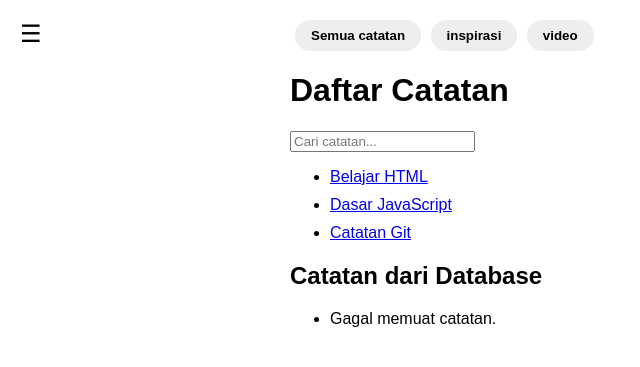
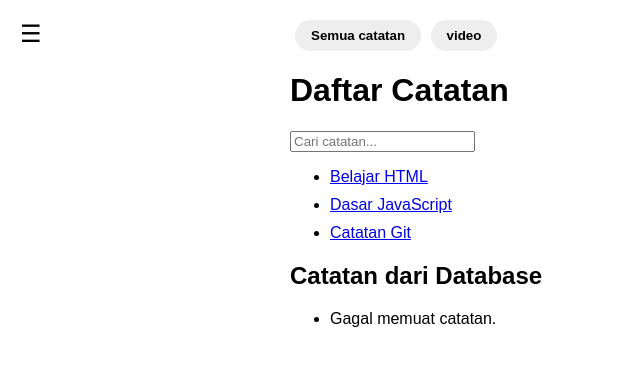
Before and after one commit to rohman35819/catatan-belajar, a plain HTML site: page index.html in a window 1280 px wide. Shown: the whole page, without its empty margins (0-640 px from the left). Drawn offline with nearby package versions, Linux system fonts and the light colour scheme; no server answers.

Commit message:
Upload semua file termasuk JS dan HTML

```diff
--- a/index.html
+++ b/index.html
@@ -41,7 +41,7 @@
   <!-- Menu kategori -->
   <div class="category-menu">
     <button>Semua catatan</button>
-    <button>inspirasi</button>
+
     <button>video</button>
   </div>
 
```
